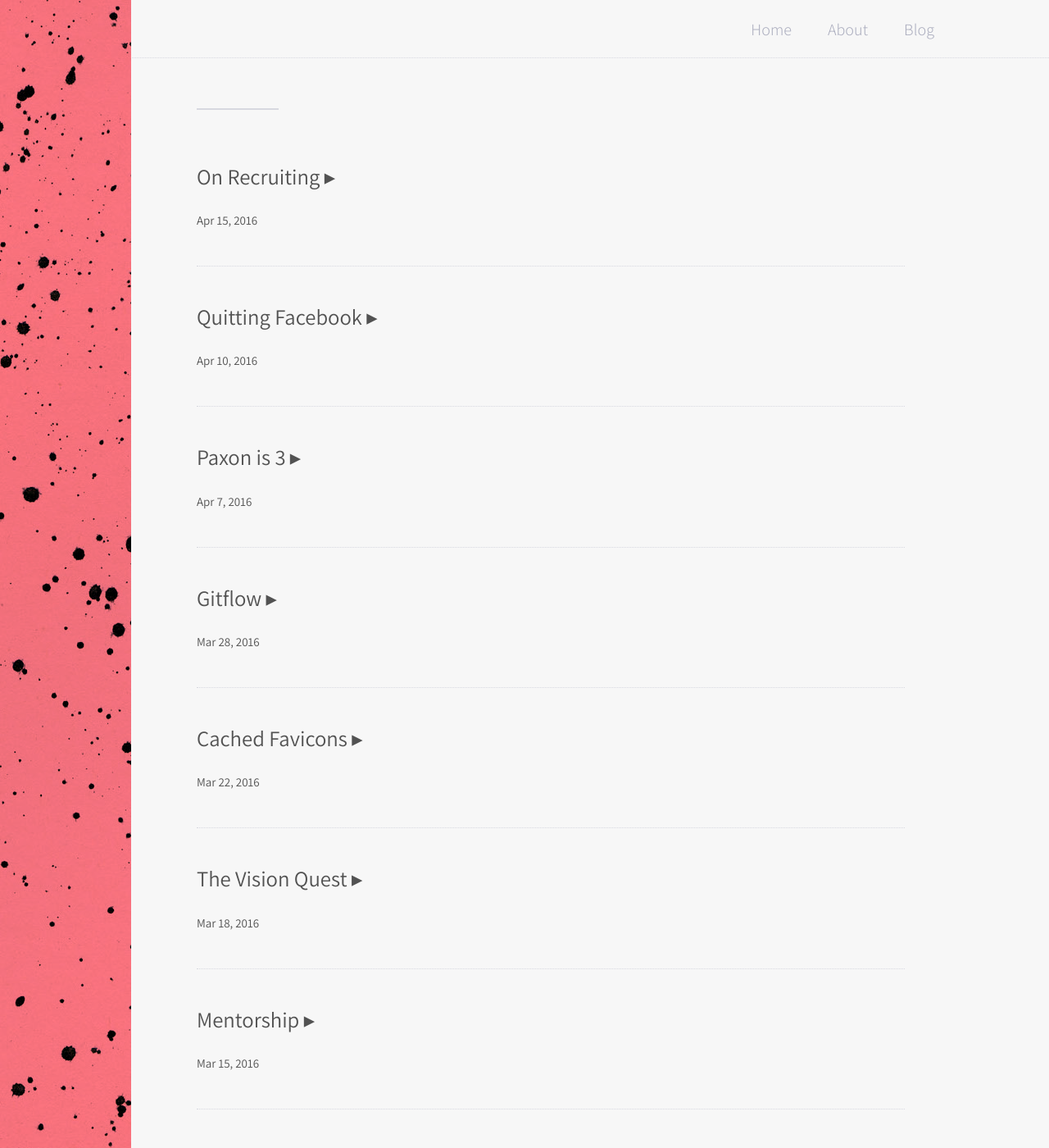
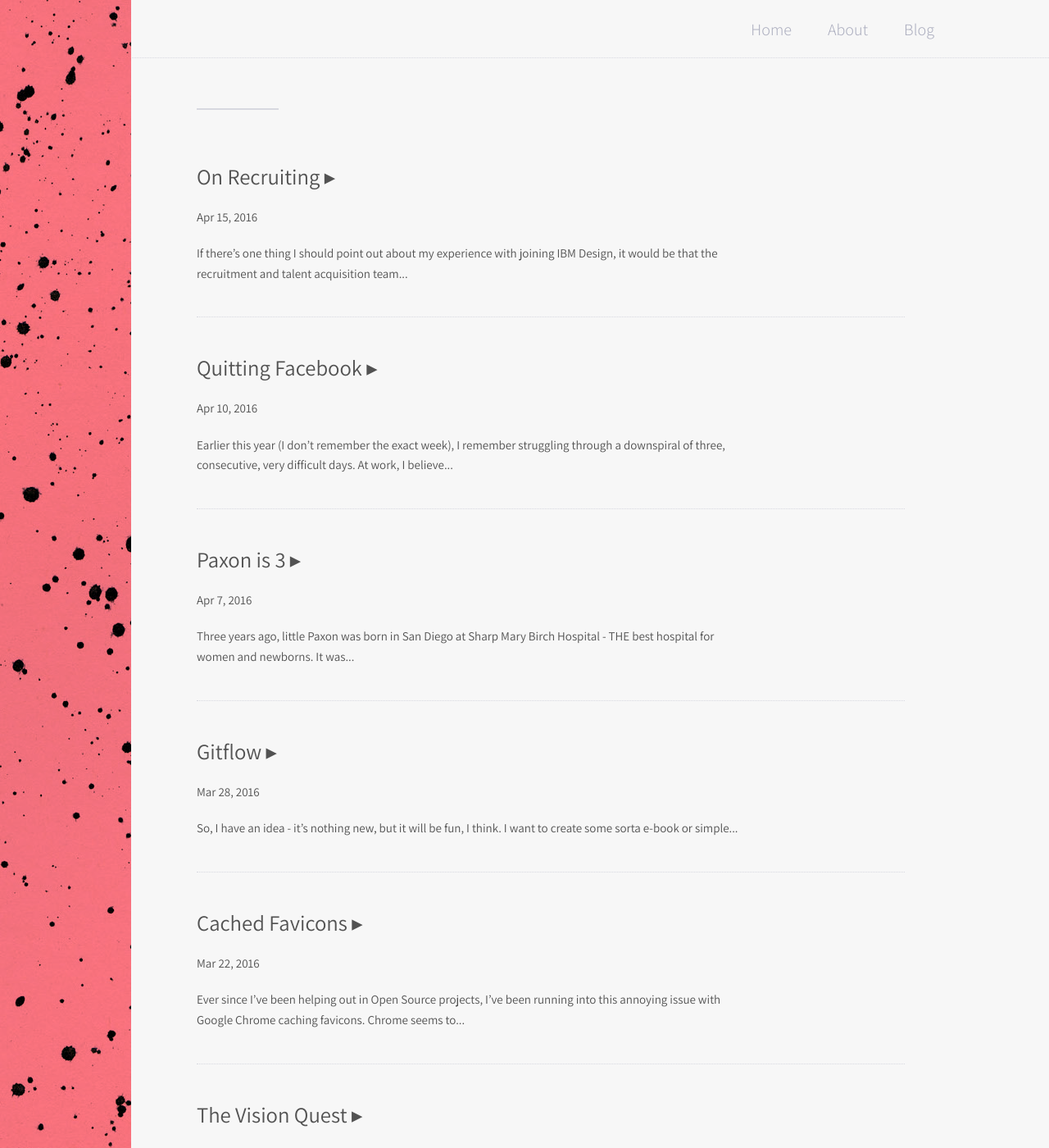
Before and after one commit to techtolentino/digital-card, a Jekyll site: the page built from blog.md, in a window 1280 px wide and 1400 px high, scrolled down 393 px. Shown: the whole window at 82% size. Built offline with Jekyll 4.4.1, drawn with Linux system fonts in a browser that asks for light colours; some of the changed text lies outside the part shown.

Commit message:
blog width on fs

```diff
--- a/_posts/2016-04-10-quitting-facebook.md
+++ b/_posts/2016-04-10-quitting-facebook.md
@@ -7,7 +7,7 @@ alt: alternative text
 date:   2016-04-10 06:05:00 -0600
 ---
 
-Earlier this year (I don't remember the exact week), I remember having a couple of very difficult days, consecutively. It must've been at least 3 days in a row.
+Earlier this year (I don't remember the exact week), I remember struggling through a downspiral of three, consecutive, very difficult days.
 
 At work, I believe I we were in the middle of removing React from our application's stack and replacing it with kefir.js - a small library for functional reactive programming. I was completely lost and honestly had no clue on how I was supposed to make any sorta significant contributions to the team.
 
--- a/_sass/_post.scss
+++ b/_sass/_post.scss
@@ -31,10 +31,6 @@
                 font-weight: 400;
             }
 
-            .post-meta {
-                color: $accent-color;
-            }
-
             .post-list-item {
                 border-bottom: 1px dotted $accent-color;
             }
@@ -43,6 +39,8 @@
 
     &-meta {
         font-size: .75em;
+        display: block;
+        max-width: 45em;
     }
 }
 
@@ -56,7 +54,7 @@
 
         &-link {
             &:hover {
-                .post-link {
+                .post-title {
                     color: $accent-color;
                     font-weight: 400;
                 }
--- a/blog.md
+++ b/blog.md
@@ -3,19 +3,22 @@ layout: page
 title: it was written
 subtitle: A collection of thoughts
 ---
-
 <h1 class="home--subtitle text--bold">on life,<br>familyhood,<br>& code.</h1>
 <hr class="divider--gray">
-
 <ul class="post-list">
     {% for post in site.posts %}
-      <a class="post-link" href="{{ post.url | prepend: site.baseurl }}">
-          <li class="post-list-item">
-            <h4 class="post-title">
-                <span class="post-link">{{ post.title }} ▸</span>
-            </h4>
-            <span class="post-meta">{{ post.date | date: "%b %-d, %Y" }}</span>
-          </li>
-      </a>
+        <a class="post-link" href="{{ post.url | prepend: site.baseurl }}">
+            <li class="post-list-item">
+                <div class="post-header">
+                    <h4 class="post-title">
+                    <span class="post-link">{{ post.title }} ▸</span>
+                    </h4>
+                </div>
+                <p class="post-meta">{{ post.date | date: "%b %-d, %Y" }}</p>
+                <span class="post-meta">
+                    {{ post.content | strip_html | truncatewords:25}}
+                </span>
+            </li>
+        </a>
     {% endfor %}
 </ul>
--- a/index.html
+++ b/index.html
@@ -3,8 +3,8 @@ layout: default
 ---
 <div class="home">
     <div class="home--content">
-        <h4 class="home--title accent--cool text--normal">In my opinion</h4>
-        <h1 class="home--subtitle text--bold">Good code <br>is about the<br>collective people.</h1>
+        <h4 class="home--title accent--cool text--normal">Writing code</h4>
+        <h1 class="home--subtitle text--bold">Is about the<br>collective people.</h1>
         <hr class="divider--gray">
         <div class="home--content-description">
             <h5 class="text--italics">As a Front-end Developer, writing code ain't about me.</h5>
```
